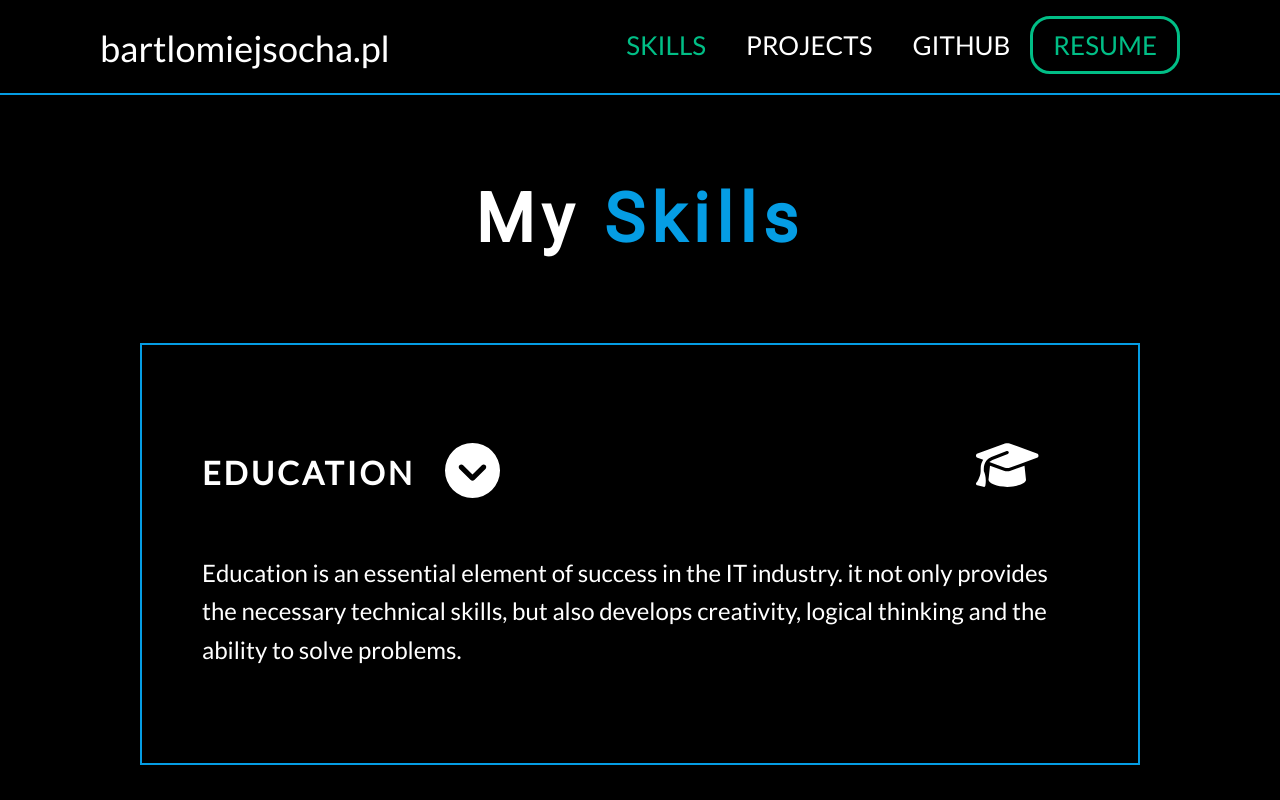
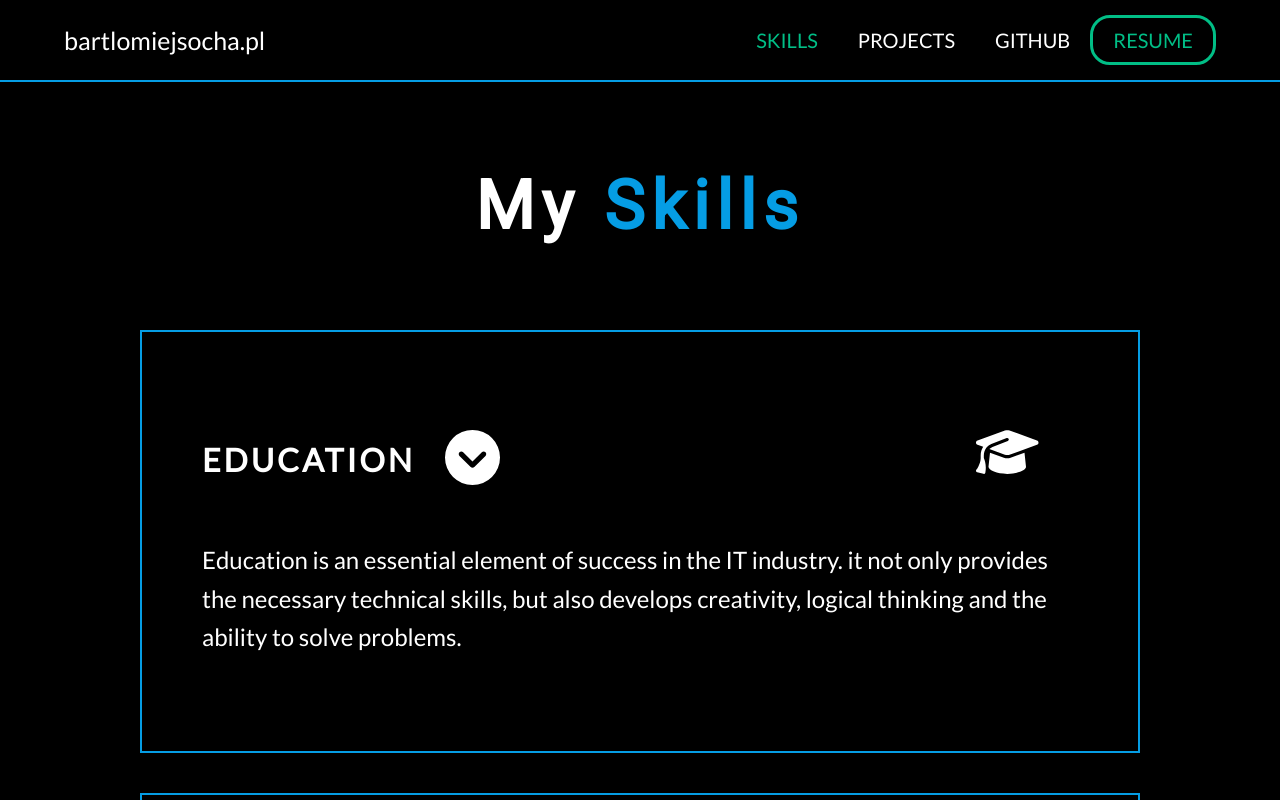
Before and after one commit to Soszka/portfolio, a React (Create React App) app: page /skills in a window 1280 px wide. Shown: the top 800 px of the page. Built offline with nearby package versions, Linux system fonts and the light colour scheme.

Commit message:
responsiveness added to navigation

```diff
--- a/src/components/Navigation/Navigation.js
+++ b/src/components/Navigation/Navigation.js
@@ -1,22 +1,57 @@
 import styles from './Navigation.module.scss';
+import { FontAwesomeIcon } from '@fortawesome/react-fontawesome';
+import { faHouse} from '@fortawesome/free-solid-svg-icons';
 import { Link, NavLink, useLocation } from 'react-router-dom';
+import { useState, useEffect} from 'react';
 
 
 const Navigation = () => {
   const location = useLocation();
+  const [menuClosed, setMenuClosed] = useState(true)
+  const handleResize = () => {
+    if (window.innerWidth > 1200) {
+      setMenuClosed(false);
+    } else {
+      setMenuClosed(true); //
+    }
+  };
+
+  useEffect(() => {
+    handleResize();
+    window.addEventListener('resize', handleResize);
+    return () => {
+      window.removeEventListener('resize', handleResize);
+    };
+  }, []);
+
 
   return (
-    <nav className={location.pathname === '/projects' || location.pathname === '/skills' ? styles.activeProjects : ''}>
-        <div className={styles.home}>
+    <nav className={`${location.pathname === '/projects' || location.pathname === '/skills' ? styles.activeProjects : ''} ${menuClosed ? styles.closed : styles.open}`}>
+      <div className={styles.home}>
         <Link to="/">bartlomiejsocha.pl</Link>
-        </div>
-        <div className={styles.list}>
-          <NavLink className={({ isActive }) => isActive ? styles.linkActive : undefined} to="/skills">SKILLS</NavLink>
-          <NavLink className={({ isActive }) => isActive ? styles.linkActive : undefined} to="/projects">PROJECTS</NavLink>
-          <a href="https://github.com/Soszka" rel="noreferrer" target="_blank">GITHUB</a>
-          <a className={styles.resume} href="https://github.com/Soszka">RESUME</a>
-        </div>
-      </nav>
+        <Link to="/"><FontAwesomeIcon icon={faHouse} /></Link>
+      </div>
+      <div className={styles.menu} onClick={() => setMenuClosed(!menuClosed)}>
+        {menuClosed ? (
+          <>
+            <span></span>
+            <span></span>
+            <span></span>
+          </>
+        ) : (
+          <div className={styles.closeIcon}>
+            <span></span>
+            <span></span>
+          </div>
+        )}
+      </div>
+      <ul className={menuClosed ? styles.closed : ""}>
+        <li><NavLink className={({ isActive }) => isActive ? styles.linkActive : undefined} to="/skills">SKILLS</NavLink></li>
+        <li><NavLink className={({ isActive }) => isActive ? styles.linkActive : undefined} to="/projects">PROJECTS</NavLink></li>
+        <li><a href="https://github.com/Soszka" rel="noreferrer" target="_blank">GITHUB</a></li>
+        <li><a className={styles.resume} href="https://github.com/Soszka">RESUME</a></li>
+      </ul>
+    </nav>
   );
 }
 
--- a/src/components/Navigation/Navigation.module.scss
+++ b/src/components/Navigation/Navigation.module.scss
@@ -2,12 +2,21 @@
 
 nav {
   margin: 0 auto;
-  padding: 20px 0 15px;
+  padding: 20px 0 20px;
   display : flex;
   justify-content: space-between;
   border-bottom: 2px solid $text-secondary-color;
   background-image: url('https://i.postimg.cc/xTvcwVKz/splashbackground-two.jpg');
   background-size: cover;
+  &.closed {
+    border-bottom: none;
+  }
+  @include extra-large-screens {
+    background-color: black;
+    background-image: none;
+    flex-direction: column;
+    align-items: center;
+  }
 }
 
 .activeProjects {
@@ -16,29 +25,154 @@ nav {
 }
 
 .home {
-  margin-left: 100px;
+  margin-left: 5%;
+  @include extra-large-screens {
+    margin-left: 80px;
+  }
+  @include medium-screens {
+    margin-left: 40px;
+  }
+
   a {
     text-decoration: none;
-    font-size: 36px;
+    font-size: 25px;
     color: $text-color;
     &:hover {
       color: $text-secondary-color;
     }
   }
+
+  a:nth-child(1) {
+    display: block;
+    @include extra-large-screens {
+      display: none;
+    }
+  }
+
+  a:nth-child(2) {
+    display: none;
+    font-size: 30px;
+    @include extra-large-screens {
+      display: block;
+      position: absolute;
+      top: 25px;
+      left: 80px;
+    }
+    @include medium-screens {
+      left: 30px;
+    }
+  }
 }
 
-.list {
-  margin-right: 100px;
-  padding-top: 5px;
-  a {
-    text-decoration: none;
-    font-size: 26px;
-    padding : 0 20px;
-    color: $text-color;
-    &:hover {
-      color: $text-secondary-color;
+.menu {
+  position: absolute;
+  display: none;
+  top: 35px;
+  right: 80px;
+  cursor: pointer;
+  flex-direction: column;
+  justify-content: space-between;
+  width: 40px;
+  height: 30px;
+  &:hover span {
+    background-color: $text-secondary-color;
+  }
+  @include extra-large-screens {
+    display: flex;
+  }
+  @include medium-screens {
+    right: 40px;
+  }
+
+  span {
+    height: 6px;
+    width: 100%;
+    background-color: white;
+    border-radius: 2px;
+  }
+
+  .closeIcon {
+    width: 50px;
+    height: 50px;
+    display: flex;
+    flex-direction: column;
+    cursor: pointer;
+    &:hover span {
+      background-color: $text-secondary-color;
+    }
+
+    span {
+      width: 100%;
+      height: 6px;
+      background-color: white;
+      position: absolute;
+      top: 17px;
+    }
+
+    span:nth-child(1) {
+      transform: rotate(45deg);
+    }
+
+    span:nth-child(2) {
+      transform: rotate(-45deg);
     }
   }
+}
+
+ul {
+  margin-right: 5%;
+  margin-top:0;
+  margin-bottom: 0;
+  display: flex;
+  transition: max-height 0.5s ease-in-out, opacity 0.5s ease-in-out, visibility 0.5s ease-in-out;
+  max-height: 300px;
+  opacity: 1;
+  visibility: visible;
+  &.closed {
+    max-height: 0;
+    opacity: 0;
+    visibility: hidden;
+  }
+
+  @include extra-large-screens {
+    text-align: center;
+    margin-top: 100px;
+  }
+  @include large-screens {
+    overflow: hidden;
+    display: inline-block;
+    text-align: center;
+    margin-top: 100px;
+    padding: 0;
+    margin-right: 0;
+  }
+
+  li {
+    list-style: none;
+    @include extra-large-screens {
+      text-align: center;
+      margin-bottom: 25px;
+    }
+    @include large-screens {
+      text-align: center;
+      margin-bottom: 25px;
+    }
+
+    a {
+      text-decoration: none;
+      font-size: 20px;
+      padding : 0 20px;
+      color: $text-color;
+      @include extra-large-screens {
+        text-align: center;
+        margin: 20px;
+      }
+      &:hover {
+        color: $text-secondary-color;
+      }
+    }
+  }
+
   .resume {
     color: $buttons-color;
     border: 3px solid $buttons-color;
--- a/src/components/Splash/Splash.module.scss
+++ b/src/components/Splash/Splash.module.scss
@@ -6,6 +6,10 @@
   background-repeat: no-repeat;
   background-position: center;
   background-attachment: fixed;
+  @include extra-large-screens {
+    background-color: black;
+    background-image: none;
+  }
 }
 
 .content {
```
